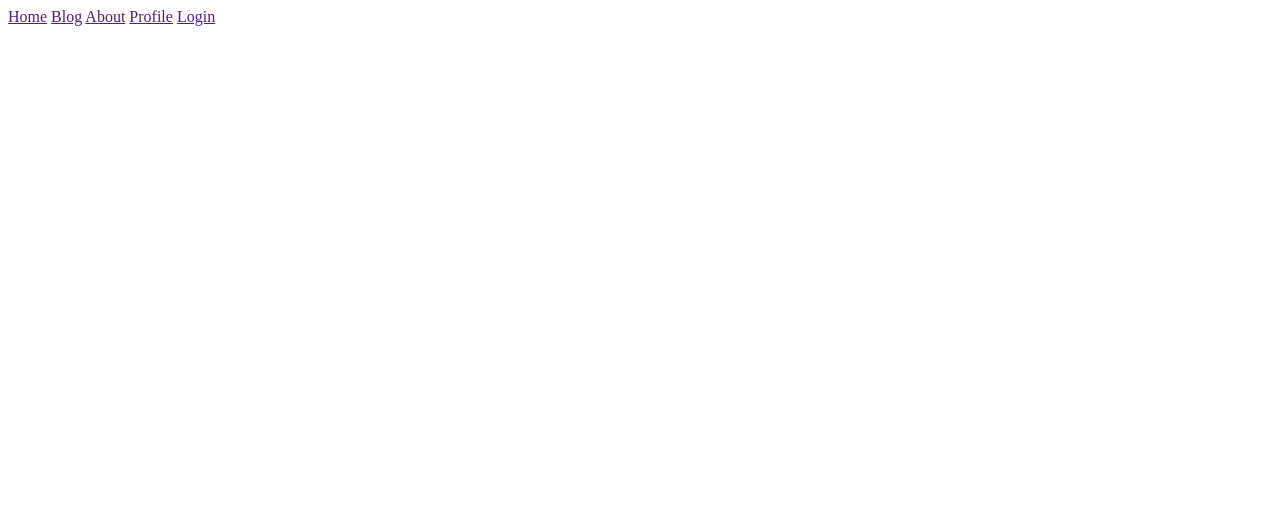
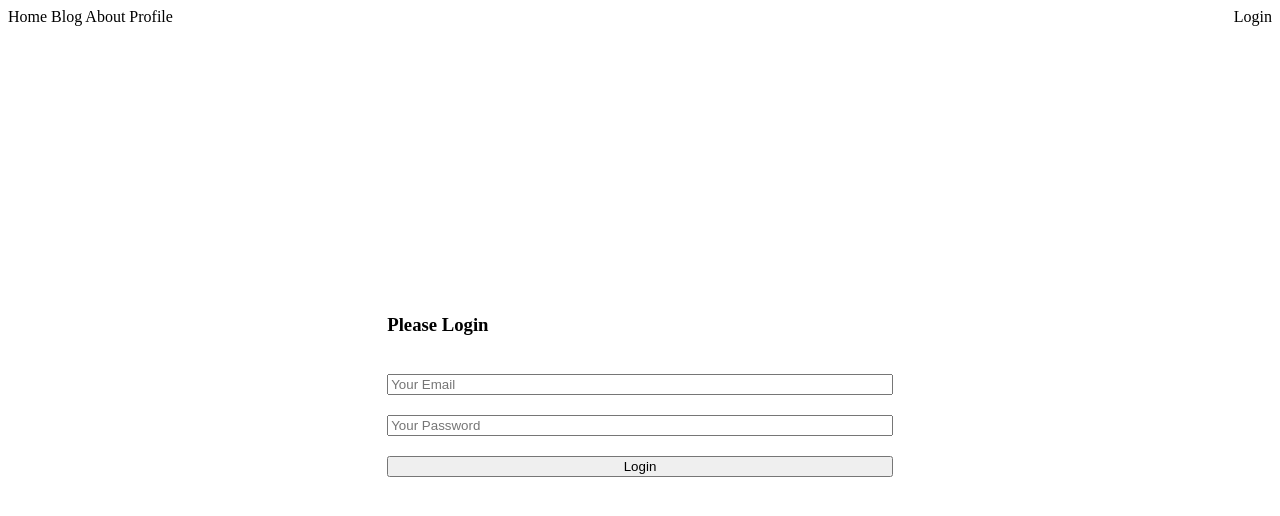
Before and after one commit to shehabislam99/Simple-resposive-layout, a plain HTML site: page form.html in a window 1280 px wide. Drawn offline with Linux system fonts and the light colour scheme.

Commit message:
login form creat

```diff
--- a/form.html
+++ b/form.html
@@ -6,22 +6,58 @@
                 <meta name="viewport" content="width=device-width, initial-scale=1.0">
                 <title>form</title>
                 <style>
-                                .nav a {
+                                nav {
+                                                display: flex;
+                                                justify-content: space-between;
+                                }
+
+                                nav a {
                                                 text-decoration: none;
                                                 color: black;
 
+
+
+                                }
+
+                                .login-form {
+                                                display: flex;
+                                                flex-direction: column;
+                                                width: 40%;
+                                                justify-content: center;
+                                                /* border: 2px solid blue; */
+                                }
+
+                                .login-form input {
+                                                margin-top: 20px;
+                                }
+
+                                .login-form-container {
+                                                display: flex;
+                                                justify-content: center;
+                                                /* border: 2px solid blueviolet; */
+                                                align-items: center;
+                                                height: 90vh;
                                 }
                 </style>
 </head>
 
 <body>
                 <nav>
-                                <a href="">Home</a>
-                                <a href="">Blog</a>
-                                <a href="">About</a>
-                                <a href="">Profile</a>
+                                <div><a href="">Home</a>
+                                                <a href="">Blog</a>
+                                                <a href="">About</a>
+                                                <a href="">Profile</a>
+                                </div>
                                 <a href="">Login</a>
                 </nav>
+                <section class="login-form-container">
+                                <form class="login-form">
+                                                <h3>Please Login</h3>
+                                                <input type="email" placeholder="Your Email" required>
+                                                <input type="password" placeholder="Your Password" required>
+                                                <input type="submit" value="Login">
+                                </form>
+                </section>
 
 </body>
 
```
